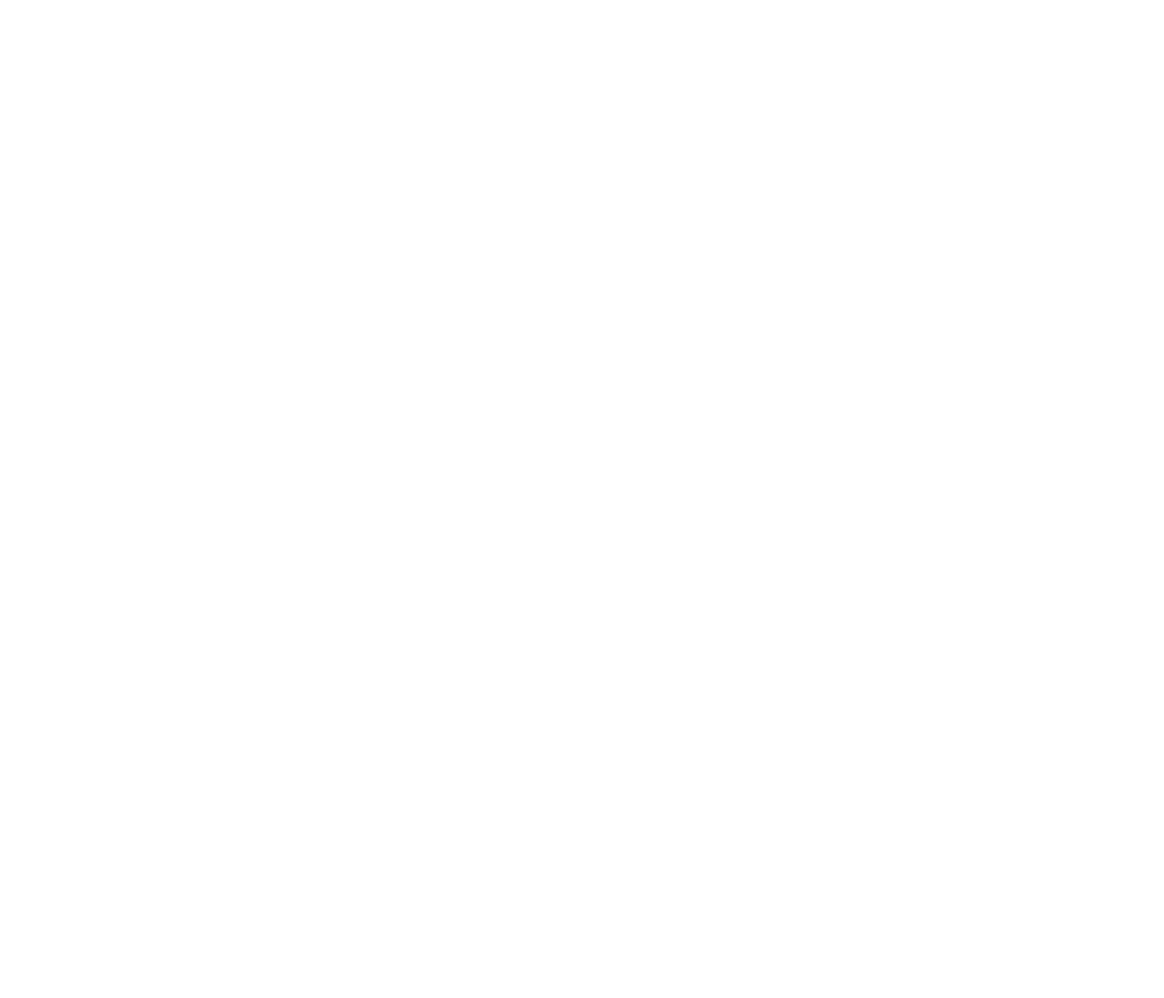
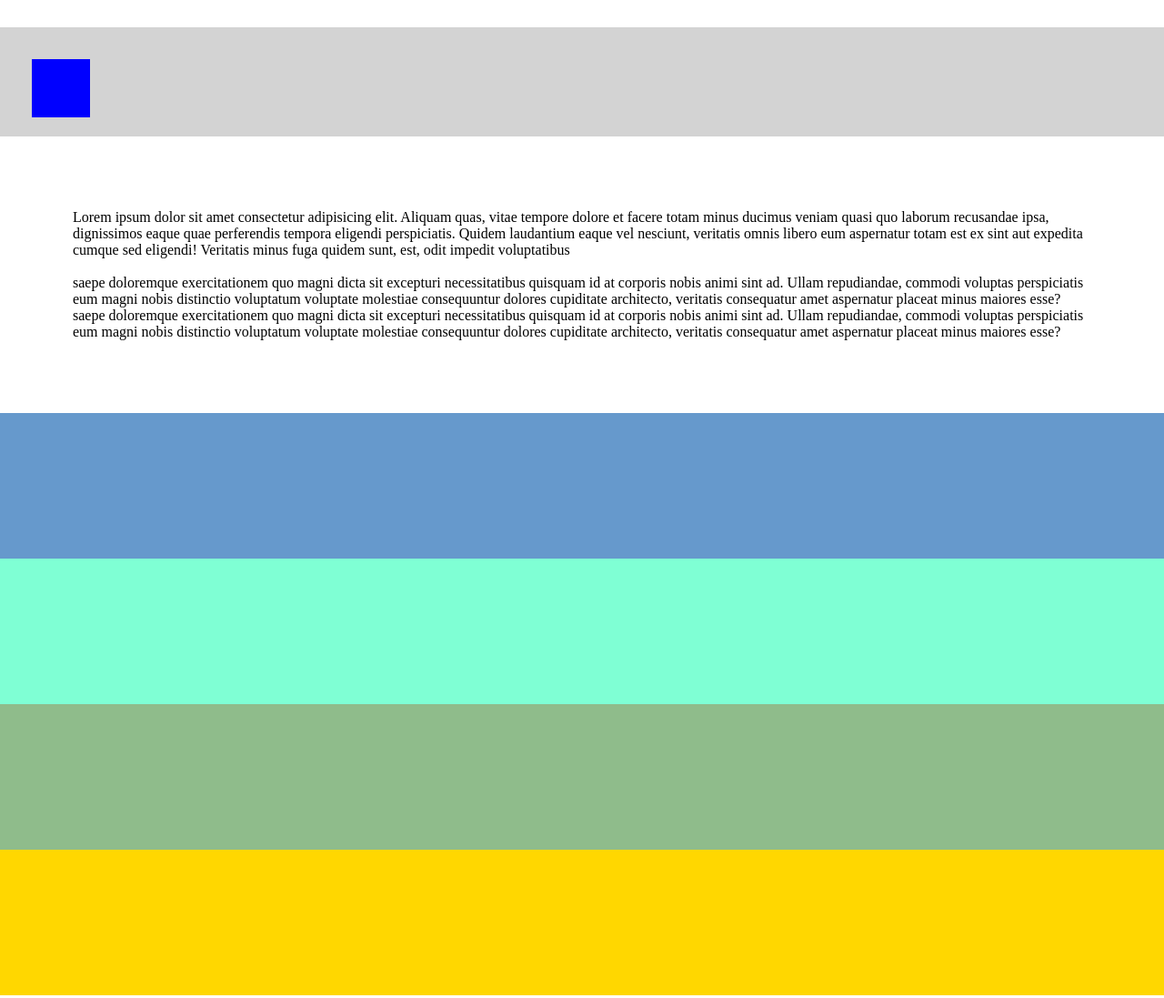
Before and after one commit to ViktoriaBy/HTML-CSS-Labwork2, a plain HTML site: page drill-3/index.html in a window 1280 px wide. Shown: the whole page at 91% size. Before the commit the page ends 800 px from the top, so only its background shows below. Drawn offline with Linux system fonts and the light colour scheme.

Commit message:
Solved Drill 3

```diff
--- a/drill-3/index.css
+++ b/drill-3/index.css
@@ -0,0 +1,45 @@
+*{
+    box-sizing: border-box;
+    padding: 0px;
+    margin: 0px;
+}
+
+.header{
+    background-color: lightgrey;
+    height: 15vh;
+    display: flex;
+    margin-top: 30px;
+}
+
+.logo{
+    background-color: blue;
+  margin: 35px;
+  padding: 20px;
+  height: 8vh;
+  width: 8vh;
+}
+
+.col1{
+   margin:80px;
+}
+
+.col2{
+    height: 20vh;
+    background-color: #6699CC;
+}
+
+.col3{
+    height: 20vh;
+    background-color: #7FFFD4;
+}
+
+.col4{
+    height: 20vh;
+    background-color: #8FBC8B;
+}
+
+.col5{
+    height: 20vh;
+    background-color: #FFD700;
+    margin-bottom: 30px;
+}
--- a/drill-3/index.html
+++ b/drill-3/index.html
@@ -1 +1,48 @@
-<!-- be sure to look at the example gif as well -->
+<!DOCUMENT
+html>
+
+<html>
+    <head>
+        <meta charset="utf-8">
+        <meta http-equiv="X-UA-Compatible" content="IE=edge">
+        <title></title>
+        <meta name="description" content="">
+        <meta name="viewport" content="width=device-width, initial-scale=1">
+        <link rel="stylesheet" href="index.css">
+    </head>
+    <body>
+
+        <div class="header">
+            <div class="logo"></div>
+        </div>
+
+        <div class="col1">
+            <p>Lorem ipsum dolor sit amet consectetur adipisicing elit.
+                Aliquam quas, vitae tempore dolore et facere totam minus ducimus
+                veniam quasi quo laborum recusandae ipsa, dignissimos eaque quae perferendis
+                tempora eligendi perspiciatis. Quidem laudantium eaque vel nesciunt,
+                veritatis omnis libero eum aspernatur totam est ex sint aut expedita cumque
+                sed eligendi! Veritatis minus fuga quidem sunt, est, odit impedit voluptatibus
+                <br>
+                <br>
+                saepe doloremque exercitationem quo magni dicta sit excepturi necessitatibus
+                quisquam id at corporis nobis animi sint ad. Ullam repudiandae, commodi voluptas
+                perspiciatis eum magni nobis distinctio voluptatum voluptate molestiae
+                consequuntur dolores cupiditate architecto, veritatis consequatur amet aspernatur
+                placeat minus maiores esse? saepe doloremque exercitationem quo magni dicta sit excepturi necessitatibus
+                quisquam id at corporis nobis animi sint ad. Ullam repudiandae, commodi voluptas
+                perspiciatis eum magni nobis distinctio voluptatum voluptate molestiae
+                consequuntur dolores cupiditate architecto, veritatis consequatur amet aspernatur
+                placeat minus maiores esse?</p>
+        </div>
+
+        <div class="col2"></div>
+        <div class="col3"></div>
+        <div class="col4"></div>
+        <div class="col5"></div>
+
+
+
+        <script src="" async defer></script>
+    </body>
+</html>
```
